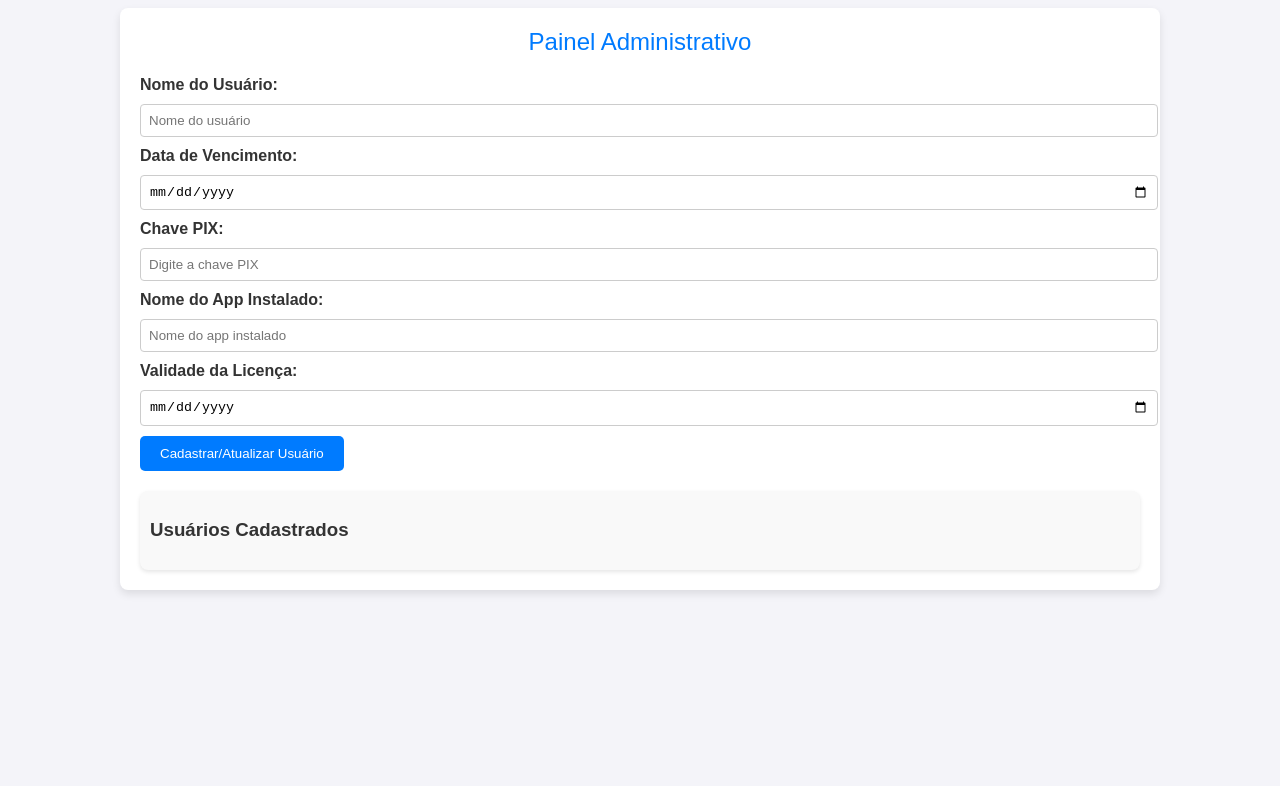
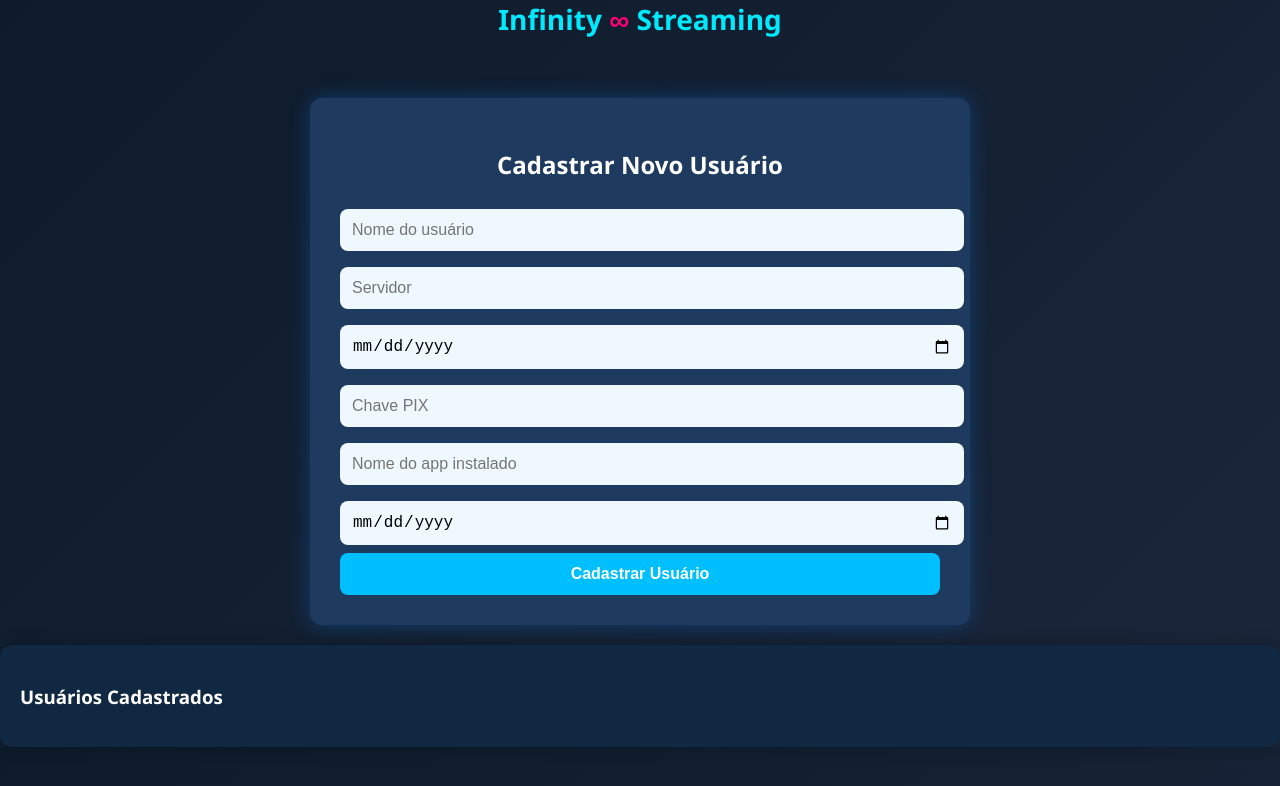
Before and after one commit to InfinityStreaming/Master, a plain HTML site: page index.html in a window 1280 px wide. Drawn offline with Linux system fonts and the light colour scheme.

Commit message:
Update index.html

```diff
--- a/index.html
+++ b/index.html
@@ -3,198 +3,160 @@
 <head>
   <meta charset="UTF-8">
   <meta name="viewport" content="width=device-width, initial-scale=1.0">
-  <title>Painel Administrativo</title>
+  <title>Painel Master - Infinity ∞</title>
+  <link rel="stylesheet" href="https://cdnjs.cloudflare.com/ajax/libs/font-awesome/6.4.0/css/all.min.css"/>
   <style>
     body {
-      font-family: Arial, sans-serif;
-      background-color: #f4f4f9;
-      color: #333;
+      font-family: 'Segoe UI', sans-serif;
+      background: linear-gradient(135deg, #0d1b2a, #1b263b);
+      color: #fff;
+      margin: 0;
+      padding: 0;
     }
-    #painelAdmin {
-      max-width: 1000px;
-      margin: 0 auto;
-      padding: 20px;
-      background-color: #ffffff;
+
+    .container {
+      width: 100%;
+      max-width: 600px;
+      margin: auto;
+      margin-top: 60px;
+      background: #1e3a5f;
+      padding: 30px;
+      border-radius: 12px;
+      box-shadow: 0 0 20px rgba(0, 132, 255, 0.3);
+    }
+
+    .container input, .container select {
+      width: 100%;
+      padding: 12px;
+      margin: 8px 0;
       border-radius: 8px;
-      box-shadow: 0 4px 8px rgba(0, 0, 0, 0.1);
+      border: none;
+      font-size: 16px;
+      background: #f0f8ff;
+      color: #000;
     }
-    .header {
-      text-align: center;
-      font-size: 24px;
-      color: #007bff;
-      margin-bottom: 20px;
-    }
-    .formulario {
-      margin-bottom: 20px;
-    }
-    .formulario label {
-      font-weight: bold;
-    }
-    .formulario input {
-      margin: 10px 0;
-      padding: 8px;
+
+    .container button {
       width: 100%;
-      border: 1px solid #ccc;
-      border-radius: 4px;
-    }
-    .formulario button {
-      padding: 10px 20px;
-      background-color: #007bff;
+      padding: 12px;
+      background: #00bfff;
       color: white;
       border: none;
-      border-radius: 5px;
+      border-radius: 8px;
+      font-weight: bold;
+      font-size: 16px;
       cursor: pointer;
     }
-    .formulario button:hover {
-      background-color: #0056b3;
+
+    .container button:hover {
+      background: #0099cc;
     }
-    .usuarios-lista {
+
+    .logo {
+      text-align: center;
+      font-size: 28px;
+      font-weight: bold;
+      margin-bottom: 20px;
+      color: #00eaff;
+    }
+
+    .infinito {
+      color: #ff0077;
+    }
+
+    .usuarios-cadastrados {
       margin-top: 20px;
-      padding: 10px;
-      background-color: #f9f9f9;
-      border-radius: 8px;
-      box-shadow: 0 2px 4px rgba(0, 0, 0, 0.1);
+      background: #102841;
+      padding: 20px;
+      border-radius: 12px;
+      box-shadow: 0 0 15px rgba(0,0,0,0.3);
     }
-    .usuario-item {
-      padding: 10px;
-      margin-bottom: 10px;
-      background-color: #ffffff;
-      border-radius: 4px;
-      border: 1px solid #ccc;
-    }
-    .usuario-item strong {
-      color: #007bff;
+
+    .usuarios-cadastrados p {
+      margin: 8px 0;
     }
   </style>
 </head>
 <body>
-  <div id="painelAdmin">
-    <div class="header">Painel Administrativo</div>
 
-    <!-- Formulário para cadastrar ou atualizar usuário -->
-    <div class="formulario">
-      <label for="nomeUsuario">Nome do Usuário:</label>
-      <input type="text" id="nomeUsuario" placeholder="Nome do usuário">
+  <div class="logo">Infinity <span class="infinito">∞</span> Streaming</div>
 
-      <label for="dataVencimento">Data de Vencimento:</label>
-      <input type="date" id="dataVencimento">
-
-      <label for="chavePIX">Chave PIX:</label>
-      <input type="text" id="chavePIX" placeholder="Digite a chave PIX">
-
-      <label for="nomeApp">Nome do App Instalado:</label>
-      <input type="text" id="nomeApp" placeholder="Nome do app instalado">
-
-      <label for="validadeLicenca">Validade da Licença:</label>
-      <input type="date" id="validadeLicenca">
-
-      <button onclick="cadastrarUsuario()">Cadastrar/Atualizar Usuário</button>
+  <div class="container">
+    <h2 style="text-align:center;">Cadastrar Novo Usuário</h2>
+    <input type="text" id="nome" placeholder="Nome do usuário" required>
+    <input type="text" id="servidor" placeholder="Servidor" required>
+    <input type="date" id="vencimento" placeholder="Data de vencimento" required>
+    <input type="text" id="chavePIX" placeholder="Chave PIX" required>
+    <input type="text" id="app" placeholder="Nome do app instalado" required>
+    <input type="date" id="validadeLicenca" placeholder="Validade da licença do app" required>
+    <button onclick="cadastrarUsuario()">Cadastrar Usuário</button>
   </div>
 
-    <!-- Lista de Usuários -->
-    <div class="usuarios-lista">
+  <div class="usuarios-cadastrados" id="usuariosCadastrados">
     <h3>Usuários Cadastrados</h3>
-      <div id="usuariosLista"></div>
-    </div>
+    <div id="listaUsuarios"></div>
   </div>
 
   <script>
-    // Armazenamento dos usuários
     let usuarios = [];
 
-    // Função para salvar os dados dos usuários no localStorage
-    function salvarUsuarios() {
-      localStorage.setItem('usuarios', JSON.stringify(usuarios));
-    }
-
-    // Função para carregar os dados dos usuários do localStorage
     function carregarUsuarios() {
       const dados = localStorage.getItem('usuarios');
       if (dados) {
         usuarios = JSON.parse(dados);
+        exibirUsuarios();
       }
+    }
+
+    function exibirUsuarios() {
+      const listaUsuarios = document.getElementById('listaUsuarios');
+      listaUsuarios.innerHTML = '';
+      if (usuarios.length > 0) {
+        usuarios.forEach((usuario, index) => {
+          listaUsuarios.innerHTML += `
+            <p><strong>Nome:</strong> ${usuario.nome}</p>
+            <p><strong>Servidor:</strong> ${usuario.servidor}</p>
+            <p><strong>Vencimento:</strong> ${usuario.vencimento}</p>
+            <p><strong>Chave PIX:</strong> ${usuario.chavePIX}</p>
+            <p><strong>App Instalado:</strong> ${usuario.app}</p>
+            <p><strong>Validade da Licença:</strong> ${usuario.validadeLicenca}</p>
+            <hr>
+          `;
+        });
+      } else {
+        listaUsuarios.innerHTML = '<p>Nenhum usuário cadastrado.</p>';
+      }
+    }
+
+    function salvarUsuario(usuario) {
+      usuarios.push(usuario);
+      localStorage.setItem('usuarios', JSON.stringify(usuarios));
       exibirUsuarios();
     }
 
-    // Função para exibir os usuários cadastrados
-    function exibirUsuarios() {
-      const lista = document.getElementById('usuariosLista');
-      lista.innerHTML = '';
-      usuarios.forEach(usuario => {
-        const div = document.createElement('div');
-        div.classList.add('usuario-item');
-        div.innerHTML = `
-          <strong>${usuario.nome}</strong><br>
-          <strong>Data de Vencimento:</strong> ${usuario.vencimento}<br>
-          <strong>Chave PIX:</strong> ${usuario.chavePIX}<br>
-          <strong>App Instalado:</strong> ${usuario.app}<br>
-          <strong>Validade da Licença:</strong> ${usuario.validadeLicenca}<br>
-          <button onclick="editarUsuario('${usuario.nome}')">Editar</button>
-        `;
-        lista.appendChild(div);
-      });
-    }
-
-    // Função para cadastrar ou atualizar um usuário
     function cadastrarUsuario() {
-      const nome = document.getElementById('nomeUsuario').value;
-      const vencimento = document.getElementById('dataVencimento').value;
+      const nome = document.getElementById('nome').value;
+      const servidor = document.getElementById('servidor').value;
+      const vencimento = document.getElementById('vencimento').value;
       const chavePIX = document.getElementById('chavePIX').value;
-      const app = document.getElementById('nomeApp').value;
+      const app = document.getElementById('app').value;
       const validadeLicenca = document.getElementById('validadeLicenca').value;
 
-      if (!nome || !vencimento || !chavePIX || !app || !validadeLicenca) {
-        alert('Por favor, preencha todos os campos.');
-        return;
-      }
-
-      // Verifica se o usuário já existe e atualiza
-      const usuarioExistente = usuarios.find(u => u.nome === nome);
-      if (usuarioExistente) {
-        usuarioExistente.vencimento = vencimento;
-        usuarioExistente.chavePIX = chavePIX;
-        usuarioExistente.app = app;
-        usuarioExistente.validadeLicenca = validadeLicenca;
-        alert('Usuário atualizado com sucesso!');
-      } else {
-        // Caso o usuário não exista, cria um novo
-        const novoUsuario = {
+      const usuario = {
         nome,
+        servidor,
         vencimento,
         chavePIX,
         app,
-          validadeLicenca
+        validadeLicenca,
       };
-        usuarios.push(novoUsuario);
+
+      salvarUsuario(usuario);
       alert('Usuário cadastrado com sucesso!');
     }
 
-      // Salva os dados e exibe a lista atualizada
-      salvarUsuarios();
-      exibirUsuarios();
-
-      // Limpa os campos do formulário
-      document.getElementById('nomeUsuario').value = '';
-      document.getElementById('dataVencimento').value = '';
-      document.getElementById('chavePIX').value = '';
-      document.getElementById('nomeApp').value = '';
-      document.getElementById('validadeLicenca').value = '';
-    }
-
-    // Função para editar um usuário
-    function editarUsuario(nome) {
-      const usuario = usuarios.find(u => u.nome === nome);
-      if (usuario) {
-        document.getElementById('nomeUsuario').value = usuario.nome;
-        document.getElementById('dataVencimento').value = usuario.vencimento;
-        document.getElementById('chavePIX').value = usuario.chavePIX;
-        document.getElementById('nomeApp').value = usuario.app;
-        document.getElementById('validadeLicenca').value = usuario.validadeLicenca;
-      }
-    }
-
-    // Carregar os dados dos usuários ao carregar a página
     document.addEventListener('DOMContentLoaded', carregarUsuarios);
   </script>
+
 </body>
 </html>
```
Lines whose indentation alone changed are shown as unchanged.
